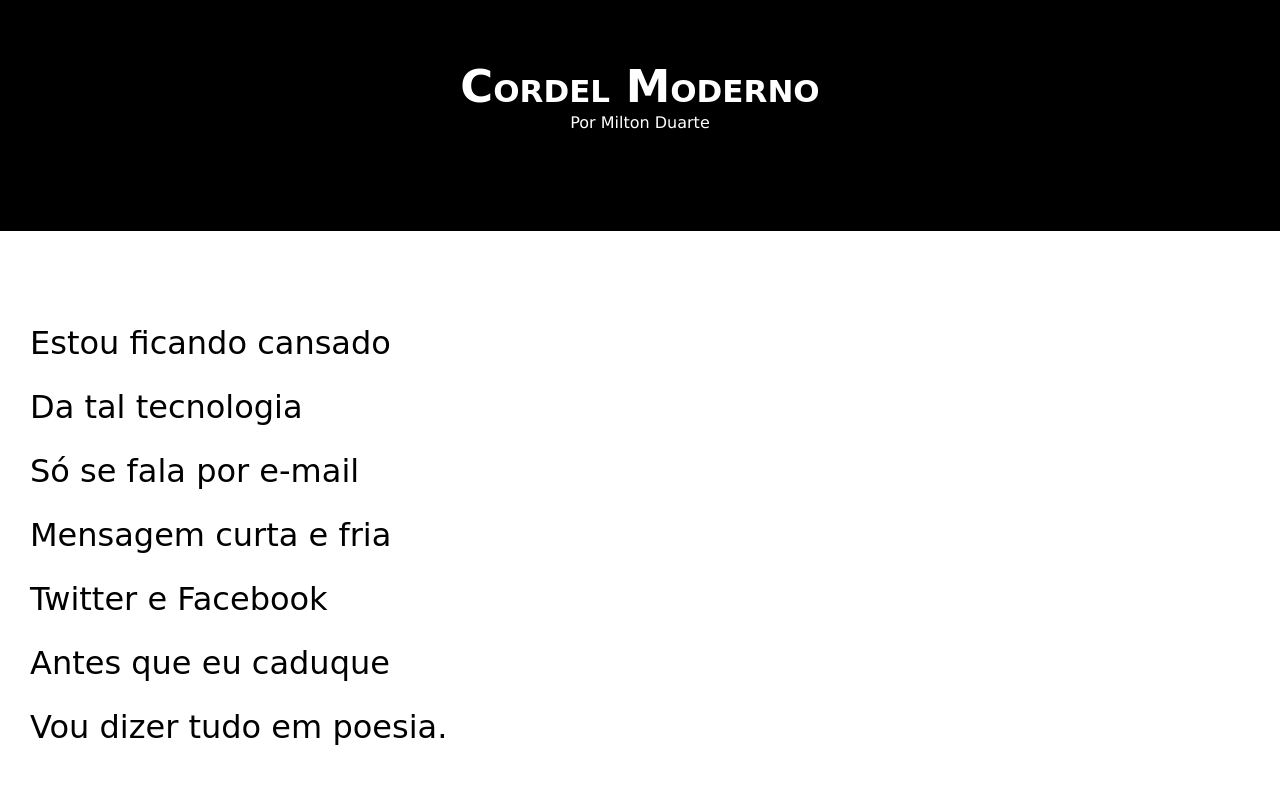
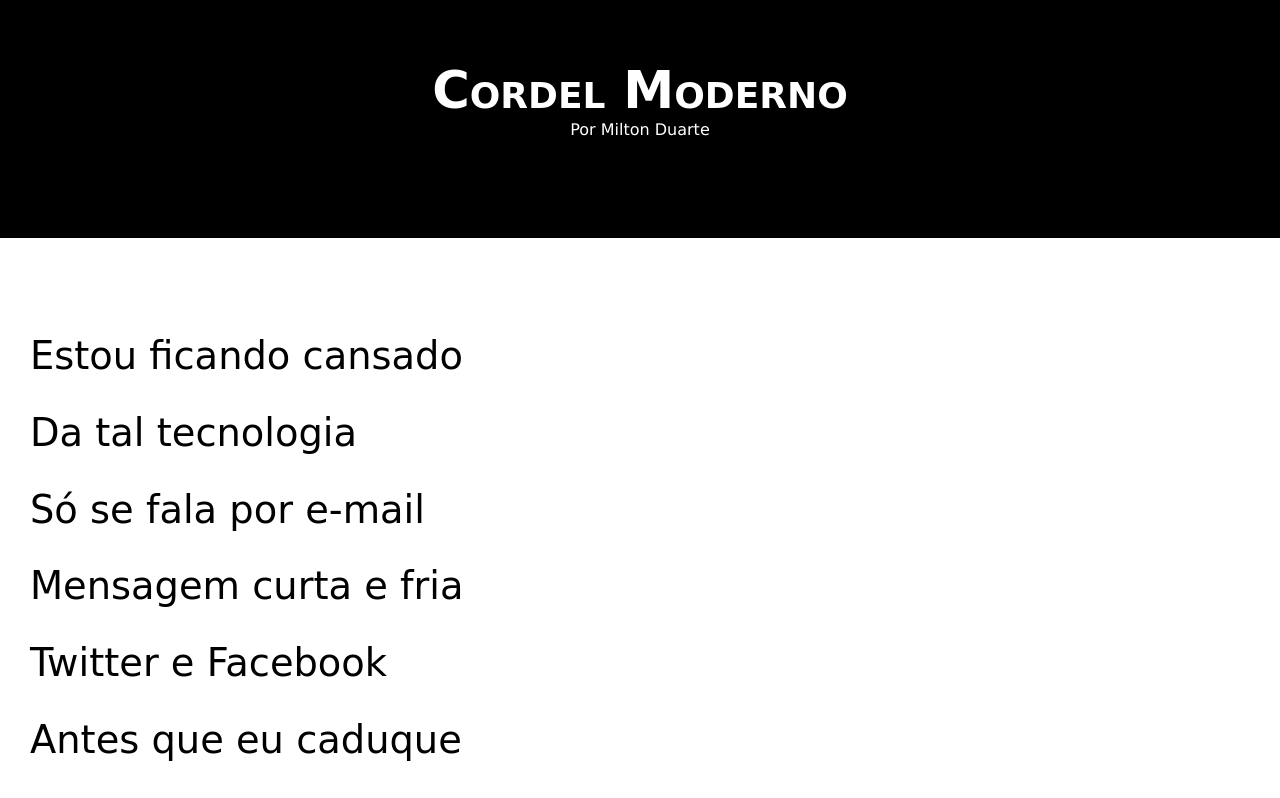
Before and after one commit to VictorHpS/projeto-cordel, a plain HTML site: page index.html in a window 1280 px wide. Shown: the top 798 px of the page. Drawn offline with Linux system fonts and the light colour scheme.

Commit message:
teste do tamanho da fonte no projeto-Cordel

```diff
--- a/estilo.css
+++ b/estilo.css
@@ -34,7 +34,7 @@ header{
  header > h1{
     padding-top: 30px;
     font-variant: small-caps;
-    font-size: 3.5vw;
+    font-size: 4vw;
     font-family: var(--fonte2);
 }
 
@@ -58,7 +58,7 @@ section{
     padding-bottom: 10vh;
     line-height: 2em;
     padding-left: 30px;
-    font-size: 2.5vw;
+    font-size: 3vw;
     font-family:  var(--fonte3);
 }
 
```
